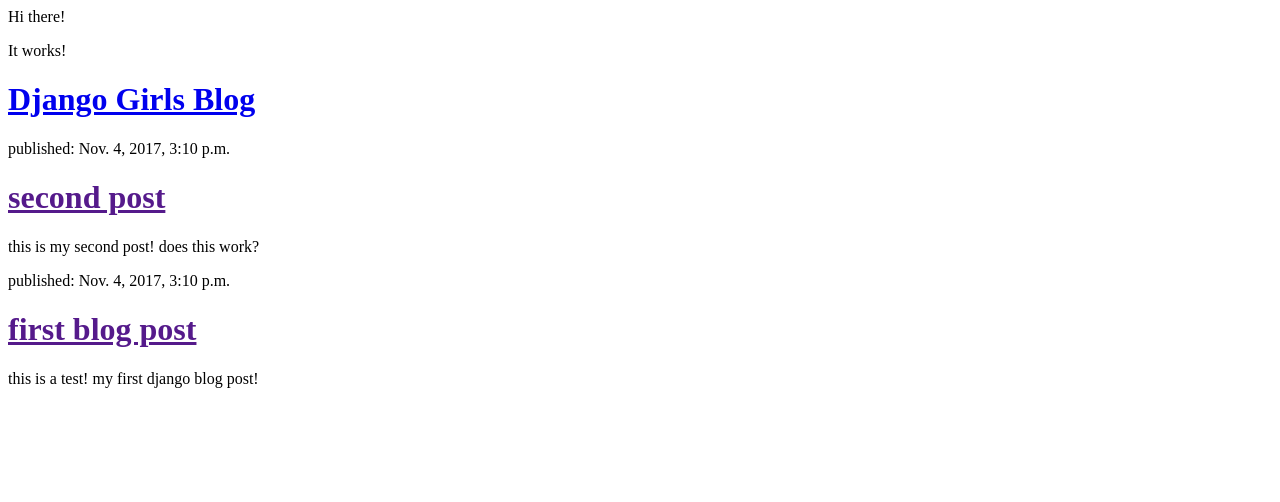
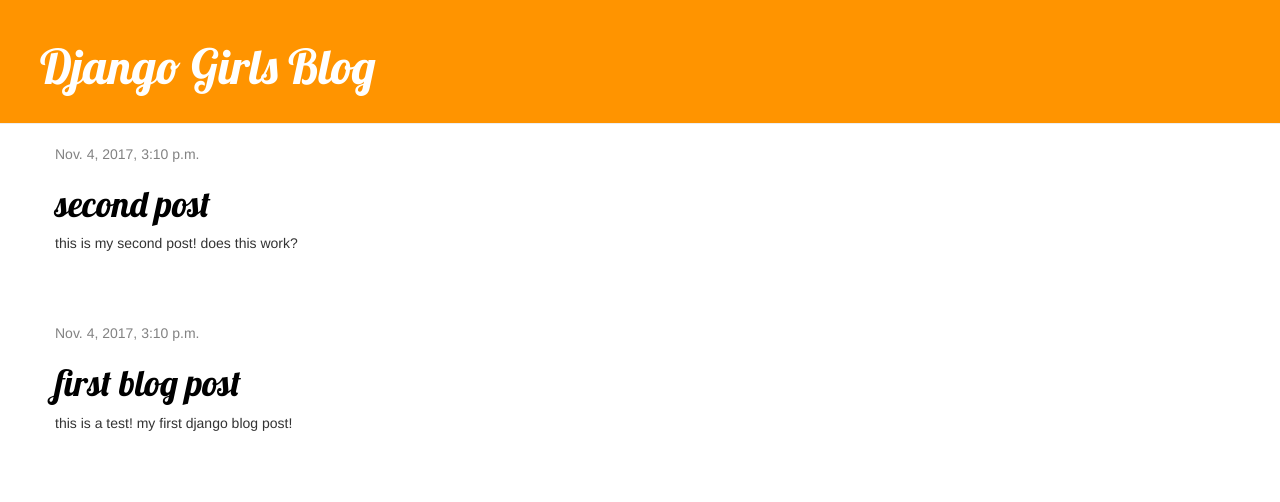
Before and after one commit to KerstinGraudins/django-girls, a Django app: page / in a window 1280 px wide. Shown: the top 502 px of the page. Run offline with Django 3.2, Linux system fonts and the light colour scheme; data comes from the database, SQL or seed files in the repository; both versions use the stored data as it was after the commit; some libraries are stand-ins or nearby versions.

Commit message:
this has the block content and css

```diff
--- /dev/null
+++ b/blog/static/css/blog.css
@@ -0,0 +1,46 @@
+.page-header {
+    background-color: #ff9400;
+    margin-top: 0;
+    padding: 20px 20px 20px 40px;
+}
+
+.page-header h1, .page-header h1 a, .page-header h1 a:visited, .page-header h1 a:active {
+    color: #ffffff;
+    font-size: 36pt;
+    text-decoration: none;
+}
+
+.content {
+    margin-left: 40px;
+}
+
+h1, h2, h3, h4 {
+    font-family: 'Lobster', cursive;
+}
+
+.date {
+    color: #828282;
+}
+
+.save {
+    float: right;
+}
+
+.post-form textarea, .post-form input {
+    width: 100%;
+}
+
+.top-menu, .top-menu:hover, .top-menu:visited {
+    color: #ffffff;
+    float: right;
+    font-size: 26pt;
+    margin-right: 20px;
+}
+
+.post {
+    margin-bottom: 70px;
+}
+
+.post h1 a, .post h1 a:visited {
+    color: #000000;
+}
--- /dev/null
+++ b/blog/templates/blog/base.html
@@ -0,0 +1,23 @@
+{% load staticfiles %}
+<html>
+    <head>
+        <title>Django Girls blog</title>
+        <link rel="stylesheet" href="//maxcdn.bootstrapcdn.com/bootstrap/3.2.0/css/bootstrap.min.css">
+        <link rel="stylesheet" href="//maxcdn.bootstrapcdn.com/bootstrap/3.2.0/css/bootstrap-theme.min.css">
+        <link href='//fonts.googleapis.com/css?family=Lobster&subset=latin,latin-ext' rel='stylesheet' type='text/css'>
+        <link rel="stylesheet" href="{% static 'css/blog.css' %}">
+    </head>
+   <body>
+    <div class="page-header">
+        <h1><a href="/">Django Girls Blog</a></h1>
+    </div>
+    <div class="content container">
+        <div class="row">
+            <div class="col-md-8">
+            {% block content %}
+            {% endblock %}
+            </div>
+        </div>
+    </div>
+</body>
+</html>
--- a/blog/templates/blog/post_list.html
+++ b/blog/templates/blog/post_list.html
@@ -1,20 +1,34 @@
+{% extends 'blog/base.html' %}
+{% load staticfiles %}
 <html>
     <head>
-        <title> Kerstin's blog</title>
+        <title>Kerstin's blog</title>
+        <link rel="stylesheet" href="//maxcdn.bootstrapcdn.com/bootstrap/3.2.0/css/bootstrap.min.css">
+        <link rel="stylesheet" href="//maxcdn.bootstrapcdn.com/bootstrap/3.2.0/css/bootstrap-theme.min.css">
+        <link rel="stylesheet" href="{% static 'css/blog.css' %}">
     </head>
     <body>
-    <p>Hi there!</p>
-    <p>It works!</p>
         <div>
             <h1><a href="/">Django Girls Blog</a></h1>
         </div>
+<div class="content container">
+    <div class="row">
+        <div class="col-md-8">
 
+
+{% block content %}
     {% for post in posts %}
-    <div>
-        <p>published: {{ post.published_date }}</p>
+        <div class="post">
+            <div class="date">
+                {{ post.published_date }}
+            </div>
             <h1><a href="">{{ post.title }}</a></h1>
             <p>{{ post.text|linebreaksbr }}</p>
         </div>
     {% endfor %}
+{% endblock %}
+        </div>
+    </div>
+</div>
     </body>
 </html>
--- a/blog/views.py
+++ b/blog/views.py
@@ -6,5 +6,5 @@
 from .models import Post
 # Create your views here.
 def post_list(request):
-    posts = Post.objects.filter(published_date__lte=timezone.now()).order_by('published_date')
+    posts = Post.objects.all().order_by('published_date')
     return render(request, 'blog/post_list.html', {'posts':posts})
```
Also changed, not shown: db.sqlite3, 1 other file. Lines whose indentation alone changed are shown as unchanged.
